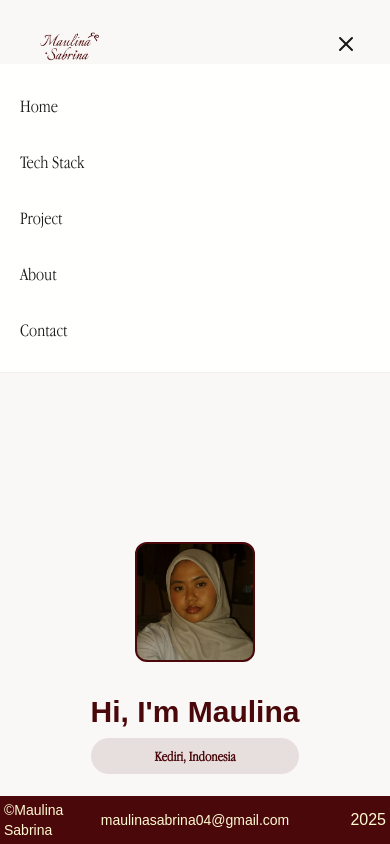
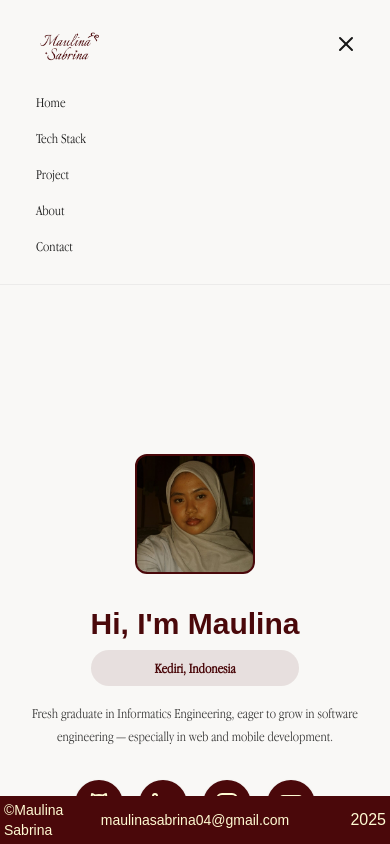
Before and after one commit to maulinasabrina/maulina-sabrina-portofolio, a Next.js app: page / in a window 390 px wide. Both pictures are taken after a click on the button 346 px from the left and 44 px from the top of the page. Shown: the top 844 px of the page. Built offline with nearby package versions, Linux system fonts and the light colour scheme; a web font is replaced by a local one.

Commit message:
fix : fix navbar mobile

```diff
--- a/src/components/Header.tsx
+++ b/src/components/Header.tsx
@@ -39,8 +39,6 @@ export default function Header() {
   };
 
   return (
-    // <nav className="w-full fixed top-0 left-0 z-50 font-body bg-background ">
-    // <nav className="w-full sticky top-0 left-0 z-50 font-body bg-background transition-all duration-300  ">
     <nav className={`sticky top-0 left-0 right-0 z-50 transition-all duration-300 ${
         isScrolled ? 'py-3 bg-background/80 backdrop-blur-md shadow-sm' : 'py-6'
       }`}>
@@ -85,13 +83,13 @@ export default function Header() {
 
       {/* Mobile Menu */}
       {open && (
-        <div className="md:hidden bg-white/90 backdrop-blur border-b border-black/5">
-          <div className="flex flex-col p-5 gap-3">
+        <div className="md:hidden bg-background backdrop-blur border-b border-black/5">
+          <div className="flex flex-col p-5">
             {links.map((link) => (
               <Link
                 key={link.href}
                 href={link.href}
-                className="text-lg py-2"
+                className="text-sm pl-4 py-2 hover:bg-primary/10"
                 onClick={() => setOpen(false)}
               >
                 {link.label}
```
